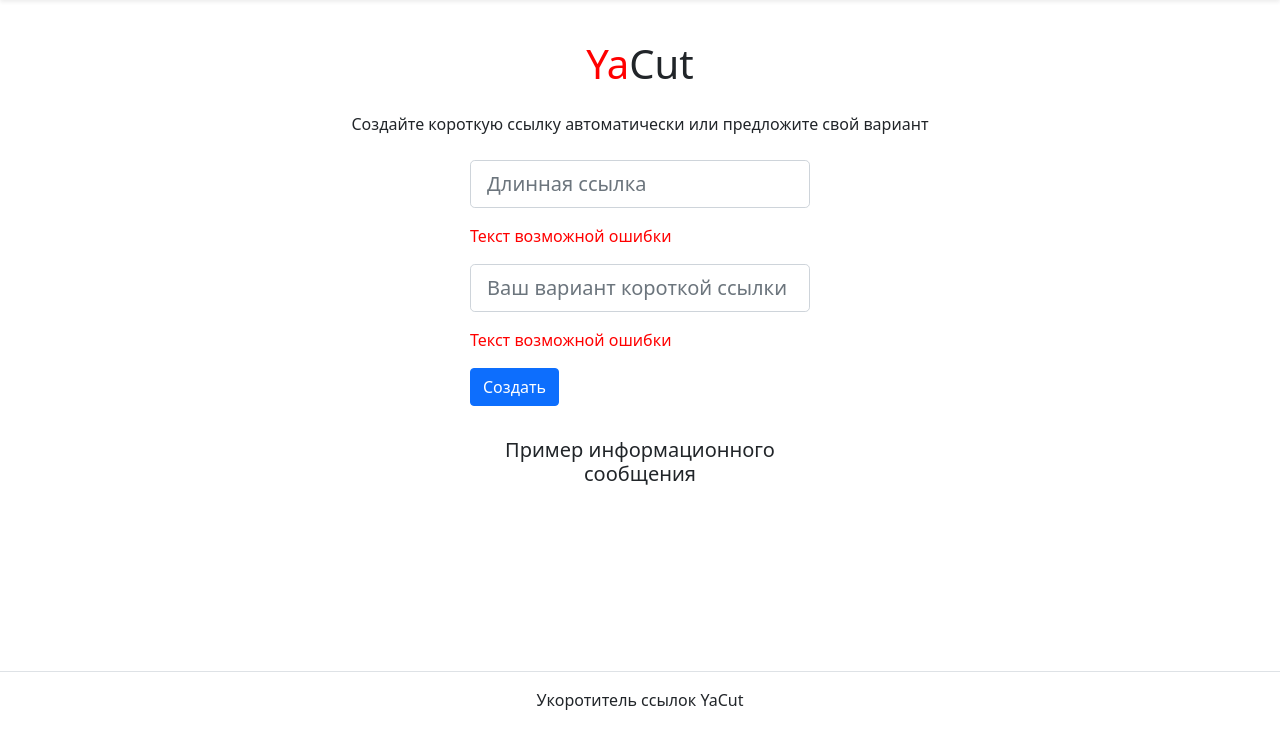
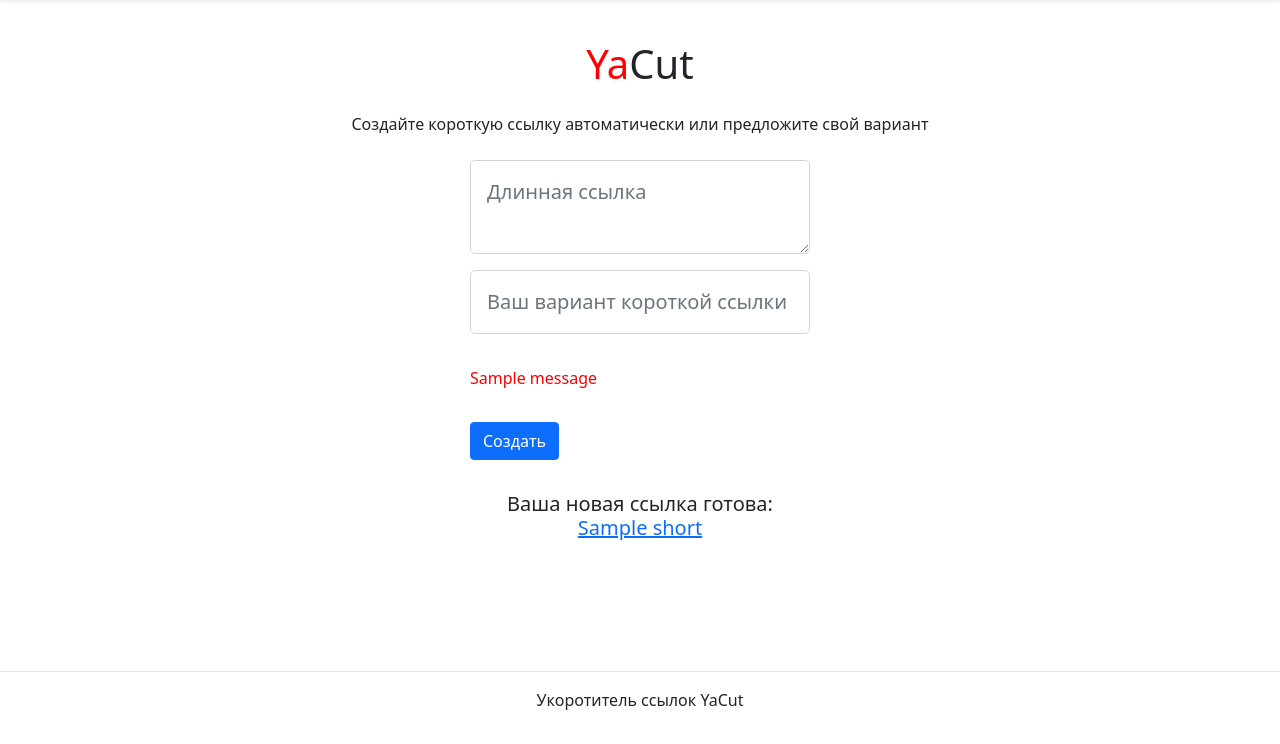
Before and after one commit to artemmikh/yacut, a Flask app: template yacut/templates/index.html in a window 1280 px wide. Shown: the part 56-800 px from the top of the page. Run offline with Flask 2, Linux system fonts and the light colour scheme; tables that the repository leaves empty hold one stand-in row (values such as "Sample post"); the template is opened without the code that fills it: values that come from a table or form of the project are taken from there, most other values are stand-ins (such as "Sample title", 1, 10 or a date in 2020); one stand-in notice (Sample message) is shown; some libraries are stand-ins or nearby versions.

Commit message:
Шаблоны, вьюхи, начало работы над апи

```diff
--- a/yacut/api_views.py
+++ b/yacut/api_views.py
@@ -0,0 +1,24 @@
+from flask import jsonify, request
+
+from . import app, db
+from .error_handlers import InvalidAPIUsage
+from .models import URLMap
+from .views import get_unique_short_id
+
+
+@app.route('/api/id/', methods=['POST'])
+def create_short_url(id):
+    data = request.get_json()
+    if 'original' not in data or 'short' not in data:
+        raise InvalidAPIUsage('Отсутствует тело запроса')
+    if URLMap.query.filter_by(short=custom_id).first() is not None:
+        raise InvalidAPIUsage(
+            'Предложенный вариант короткой ссылки уже существует.')
+
+
+@app.route('/api/id/<short_id>/', methods=['GET'])
+def get_original_url(short_id):
+    original_url = URLMap.query.filter_by(short_id=short_id).first()
+    if original_url is None:
+        raise InvalidAPIUsage('Указанный id не найден', 404)
+    return jsonify({'original_url': original_url.to_dict()}), 200
--- a/yacut/forms.py
+++ b/yacut/forms.py
@@ -11,7 +11,7 @@
     custom_id = StringField(
         'Ваш вариант короткой ссылки',
         validators=[DataRequired(message='Обязательное поле'),
-                    Length(1, 128)])
+                    Length(1, 16)])
     submit = SubmitField('Создать')
 
 # TODO Валидация совпадения с оригинальной ссылкой.
--- /dev/null
+++ b/yacut/templates/base.html
@@ -0,0 +1,25 @@
+<!DOCTYPE html>
+<html lang="ru">
+<head>
+	<meta charset="utf-8">
+	<meta name="viewport" content="width=device-width, initial-scale=1">
+	<link rel="icon" href="static/img/fav/fav.ico" type="image">
+	<link rel="apple-touch-icon" sizes="180x180" href="static/img/fav/apple-touch-icon.png">
+	<link rel="icon" type="image/png" sizes="32x32" href="static/img/fav/favicon-32x32.png">
+	<link rel="icon" type="image/png" sizes="16x16" href="static/img/fav/favicon-16x16.png">
+	<link rel="stylesheet" href="static/css/bootstrap.min.css">
+	<title>YaCut - укоротитель ссылок</title>
+</head>
+
+<body>
+{% include "header.html" %}
+{% block content %}{% endblock content %}
+{% include "footer.html" %}
+</body>
+<script src="https://code.jquery.com/jquery-3.2.1.slim.min.js"
+				integrity="sha384-KJ3o2DKtIkvYIK3UENzmM7KCkRr/rE9/Qpg6aAZGJwFDMVNA/GpGFF93hXpG5KkN"
+				crossorigin="anonymous"></script>
+<script src="https://maxcdn.bootstrapcdn.com/bootstrap/4.0.0/js/bootstrap.min.js"
+				integrity="sha384-JZR6Spejh4U02d8jOt6vLEHfe/JQGiRRSQQxSfFWpi1MquVdAyjUar5+76PVCmYl"
+				crossorigin="anonymous"></script>
+</html>
--- /dev/null
+++ b/yacut/templates/footer.html
@@ -0,0 +1,3 @@
+<footer class="fixed-bottom border-top text-center py-3">
+	<p>Укоротитель ссылок YaCut</p>
+</footer>
--- /dev/null
+++ b/yacut/templates/header.html
@@ -0,0 +1,20 @@
+<header class="pb-5">
+	<nav class="navbar navbar-expand-lg navbar-light bg-light fixed-top shadow-sm">
+		<div class="container">
+			<div class="navbar-toggler" type="button" data-toggle="collapse" data-target="#navbarNav"
+					 aria-controls="navbarNav" aria-expanded="false" aria-label="Toggle navigation">
+				<span class="navbar-toggler-icon"></span>
+			</div>
+			<div class="collapse navbar-collapse" id="navbarNav">
+				<ul class="nav nav-pills">
+					<li class="nav-item">
+						<a class="nav-link" href="">
+							Главная
+						</a>
+					</li>
+				</ul>
+			</div>
+
+		</div>
+	</nav>
+</header>
--- a/yacut/templates/index.html
+++ b/yacut/templates/index.html
@@ -1,39 +1,6 @@
-<!DOCTYPE html>
-<html lang="ru">
-
-<head>
-	<meta charset="utf-8">
-	<meta name="viewport" content="width=device-width, initial-scale=1">
-	<link rel="icon" href="static/img/fav/fav.ico" type="image">
-	<link rel="apple-touch-icon" sizes="180x180" href="static/img/fav/apple-touch-icon.png">
-	<link rel="icon" type="image/png" sizes="32x32" href="static/img/fav/favicon-32x32.png">
-	<link rel="icon" type="image/png" sizes="16x16" href="static/img/fav/favicon-16x16.png">
-	<link rel="stylesheet" href="static/css/bootstrap.min.css">
-	<title>YaCut - укоротитель ссылок</title>
-</head>
-
-<body>
-<header class="pb-5">
-	<nav class="navbar navbar-expand-lg navbar-light bg-light fixed-top shadow-sm">
-		<div class="container">
-			<div class="navbar-toggler" type="button" data-toggle="collapse" data-target="#navbarNav"
-					 aria-controls="navbarNav" aria-expanded="false" aria-label="Toggle navigation">
-				<span class="navbar-toggler-icon"></span>
-			</div>
-			<div class="collapse navbar-collapse" id="navbarNav">
-				<ul class="nav nav-pills">
-					<li class="nav-item">
-						<a class="nav-link" href="">
-							Главная
-						</a>
-					</li>
-				</ul>
-			</div>
-
-		</div>
-	</nav>
-</header>
-
+{% extends "base.html" %}
+{% block title %}YaCut - укоротитель ссылок{% endblock %}
+{% block content %}
 	<main>
 		<section class="container my-5 px-4">
 			<h1 class="text-center"><span style="color:red">Ya</span>Cut</h1>
@@ -46,21 +13,34 @@
 					<div class="col-sm">
 					</div>
 					<div class="col-sm">
-					<form>
-						<div>
-							<div>
-								<input type="text" class="form-control form-control-lg py-2 mb-3" id="form-title" name=""
-											 placeholder="Длинная ссылка">
-								<p><span style="color:red">Текст возможной ошибки</span></p>
-							</div>
-							<div>
-								<input type="url" class="form-control form-control-lg py-2 mb-3" id="form-link" name=""
-											 placeholder="Ваш вариант короткой ссылки">
-								<p><span style="color:red">Текст возможной ошибки</span></p>
-							</div>
-
-							<input type="submit" class="btn btn-primary" value="Создать">
-						</div>
+						<form method="POST" novalidate>
+							{{ form.csrf_token }}
+							{{ form.original_link(class="form-control form-control-lg py-3 mb-3", placeholder=form.original_link.label.text) }}
+							<p>
+								{% if form.original_link.errors %}
+									{% for error in form.original_link.errors %}
+										<span style="color: red">{{ error }}</span>
+									{% endfor %}
+								{% endif %}
+							</p>
+							{{ form.custom_id(class="form-control form-control-lg py-3 mb-3", placeholder=form.custom_id.label.text) }}
+							<p>
+								{% if form.custom_id.errors %}
+									{% for error in form.custom_id.errors %}
+										<span style="color: red">{{ error }}</span>
+									{% endfor %}
+								{% endif %}
+							</p>
+							<p class="py-3 mb-3">
+								{% with messages = get_flashed_messages() %}
+									{% if messages %}
+										{% for message in messages %}
+											<span style="color: red">{{ message }}</span>
+										{% endfor %}
+									{% endif %}
+								{% endwith %}
+							</p>
+							{{ form.submit(class="btn btn-primary") }}
 						</form>
 					</div>
 					<div class="col-sm">
@@ -74,25 +54,17 @@
 					</div>
 					<div class="col-sm">
 						<p class="text-center">
-					<h5 class="text-center">Пример информационного сообщения</h5>
+						<h5 class="text-center">
+							{% if short %}
+								Ваша новая ссылка готова: <a href="{{ short }}">{{ short }}</a>
+							{% endif %}
+						</h5>
 						</p>
 					</div>
 					<div class="col-sm">
 					</div>
 				</div>
 			</div>
-
 		</section>
 	</main>
-<footer class="fixed-bottom border-top text-center py-3">
-	<p>Укоротитель ссылок YaCut</p>
-</footer>
-</body>
-<script src="https://code.jquery.com/jquery-3.2.1.slim.min.js"
-				integrity="sha384-KJ3o2DKtIkvYIK3UENzmM7KCkRr/rE9/Qpg6aAZGJwFDMVNA/GpGFF93hXpG5KkN"
-				crossorigin="anonymous"></script>
-<script src="https://maxcdn.bootstrapcdn.com/bootstrap/4.0.0/js/bootstrap.min.js"
-				integrity="sha384-JZR6Spejh4U02d8jOt6vLEHfe/JQGiRRSQQxSfFWpi1MquVdAyjUar5+76PVCmYl"
-				crossorigin="anonymous"></script>
-
-</html>
+{% endblock %}
--- a/yacut/views.py
+++ b/yacut/views.py
@@ -1,13 +1,15 @@
 import random
 import string
+from urllib.parse import urlparse
 
-from flask import render_template, request, redirect, url_for
+from flask import render_template, request, redirect, url_for, flash, session
 
 from . import app, db
 from .models import URLMap
 from .forms import YacutForm
 
 LENGTH_SHORT_LINK = 6
+ENDPOINT = 'http://127.0.0.1:5000/'
 
 
 def get_unique_short_id():
@@ -21,9 +23,43 @@
 
 
 @app.route('/', methods=['GET', 'POST'])
-def index_view():
+def index_view(short=None):
     form = YacutForm()
-    if request.method == 'POST':
-        pass
+    if form.validate_on_submit():
+        original_link = request.form['original_link']
+        custom_id = form.custom_id.data
+        if custom_id:
+            if URLMap.query.filter_by(short=custom_id).first() is not None:
+                flash('Предложенный вариант короткой ссылки уже существует.')
+                return render_template('index.html', form=form)
+            else:
+                short = custom_id
+        else:
+            short = get_unique_short_id()
+        new_url = URLMap(original=original_link, short=short)
+        db.session.add(new_url)
+        db.session.commit()
+        session['short'] = short
+        return redirect(url_for('index_view', short=short))
+    if session.get('short'):
+        short_link = ENDPOINT + session.pop('short')
+        return render_template('index.html',
+                               form=form,
+                               short=short_link)
+    else:
+        return render_template('index.html', form=form)
+    # short_link = ENDPOINT + session.pop('short', '') if session.get(
+    #     'short') else ''
+    # return render_template('index.html',
+    #                        form=form,
+    #                        short=short_link)
 
-    return render_template('index.html')
+
+@app.route('/<string:short>')
+def redirection(short):
+    url = URLMap.query.filter_by(short=short).first_or_404()
+    parsed_url = urlparse(url.original)
+    if parsed_url.scheme:
+        return redirect(url.original)
+    else:
+        return redirect('http://' + url.original)
```
Also changed, not shown: yacut/error_handlers.py (+21 -0 lines), yacut/models.py (+14 -1 lines), yacut/templates/index_back.html (added, +53 -0 lines). Lines whose indentation alone changed are shown as unchanged.
